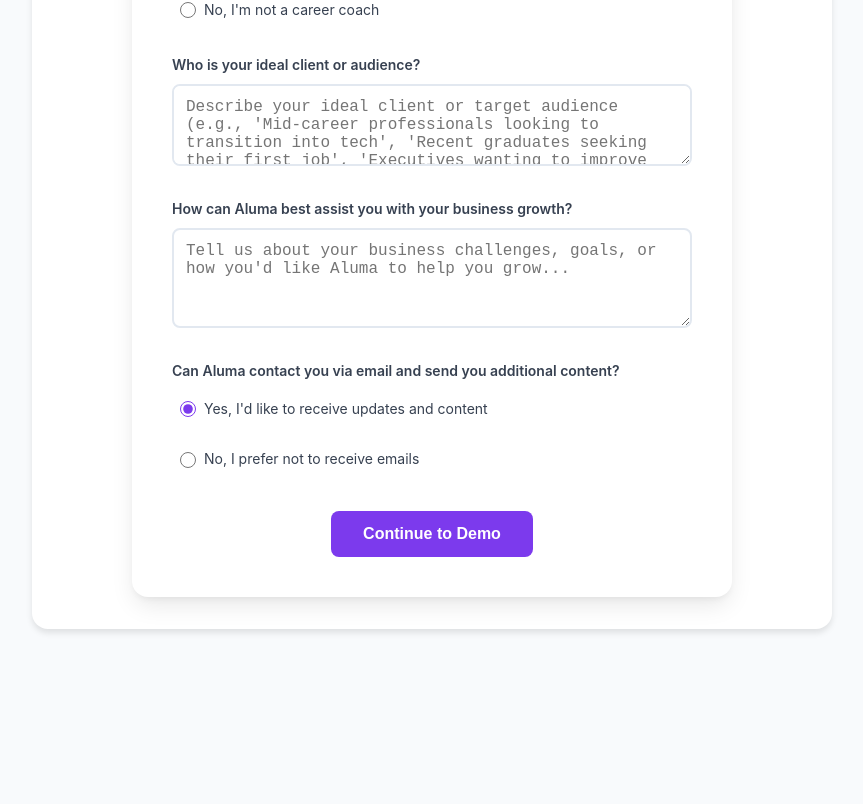
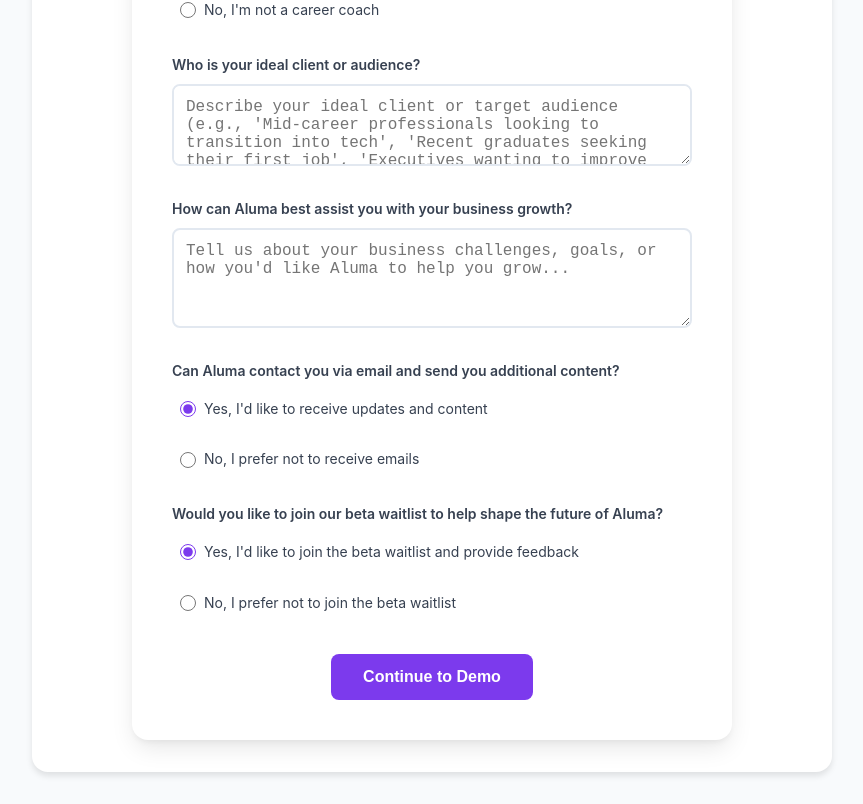
Before and after one commit to yaping-000/aluma-demo, a React (Vite) app in the folder frontend/: page /demo in a window 1280 px wide. Shown: the part 960-1764 px from the top of the page, without its empty margins (208-1071 px from the left). Before the commit the page ends 1621 px from the top, so only its background shows below. Built offline with nearby package versions, Linux system fonts and the light colour scheme; no server answers; the HTML template or start-up script is replaced by a standard one.

Commit message:
update contact form and demo onboarding form

```diff
--- a/frontend/src/components/ContactUs.jsx
+++ b/frontend/src/components/ContactUs.jsx
@@ -211,10 +211,7 @@
               </div>
               <div className="option-card secondary">
                 <h3>Schedule a call</h3>
-                <p>
-                  Book a quick intro call to see how Aluma can help—no hard
-                  sell.
-                </p>
+                <p>Book a quick intro call to see how Aluma can help.</p>
                 <button
                   className="schedule-button"
                   data-cal-namespace="aluma-intros"
@@ -248,8 +245,7 @@
               <div className="form-container">
                 <h2>Contact Form</h2>
                 <p className="form-description">
-                  Tell us about yourself and your needs. We'll get back to you
-                  with personalized information.
+                  Tell us about yourself and your needs. Join our beta waitlist!
                 </p>
 
                 {/* Name - Required */}
--- a/frontend/src/components/Demo.jsx
+++ b/frontend/src/components/Demo.jsx
@@ -16,6 +16,7 @@
     idealClient: "",
     goals: "",
     emailContact: "Yes",
+    betaWaitlistConsent: "Yes",
   })
   const [file, setFile] = useState(null)
   const [isUploading, setIsUploading] = useState(false)
--- a/frontend/src/components/HeroSection.jsx
+++ b/frontend/src/components/HeroSection.jsx
@@ -100,7 +100,7 @@
 
               <motion.div variants={buttonVariants} whileHover="hover">
                 <Link to="/contact" className="cta-secondary">
-                  Contact Us – Partner with Us
+                  Contact Us – Join the Beta Waitlist
                 </Link>
               </motion.div>
             </motion.div>
--- a/frontend/src/components/Onboarding.jsx
+++ b/frontend/src/components/Onboarding.jsx
@@ -49,6 +49,11 @@
         },
         body: JSON.stringify({
           ...formData,
+          betaWaitlistConsent:
+            formData.betaWaitlistConsent === "Yes" ||
+            formData.betaWaitlistConsent === true,
+          emailContact:
+            formData.emailContact === "Yes" || formData.emailContact === true,
           formSource: "demo",
         }),
       })
@@ -295,6 +300,40 @@
           </div>
         </div>
 
+        {/* Beta Waitlist Consent */}
+        <div className="form-field">
+          <label className="form-label">
+            Would you like to join our beta waitlist to help shape the future of
+            Aluma?
+          </label>
+          <div className="radio-group">
+            <label className="radio-option">
+              <input
+                type="radio"
+                name="betaWaitlistConsent"
+                value="Yes"
+                checked={formData.betaWaitlistConsent === "Yes"}
+                onChange={handleFieldChange}
+              />
+              <span className="radio-label">
+                Yes, I'd like to join the beta waitlist and provide feedback
+              </span>
+            </label>
+            <label className="radio-option">
+              <input
+                type="radio"
+                name="betaWaitlistConsent"
+                value="No"
+                checked={formData.betaWaitlistConsent === "No"}
+                onChange={handleFieldChange}
+              />
+              <span className="radio-label">
+                No, I prefer not to join the beta waitlist
+              </span>
+            </label>
+          </div>
+        </div>
+
         {/* Submit Button */}
         <div className="form-actions">
           <button
--- a/frontend/src/components/Results.jsx
+++ b/frontend/src/components/Results.jsx
@@ -102,7 +102,7 @@
       {isGenerating ? (
         <div className="generation-status">
           <div className="loading-spinner"></div>
-          <p>Aluma is creating your content...</p>
+          <p>Aluma is creating your content in your authentic voice...</p>
           <p className="generation-hint">This may take a few moments</p>
         </div>
       ) : (
@@ -118,8 +118,8 @@
                 )}
               </p>
 
-              {/* Beta Waitlist Section */}
-              {formData.email && (
+              {/* Beta Waitlist Section - Only show if user initially selected "No" */}
+              {formData.email && formData.betaWaitlistConsent === "No" && (
                 <div className="beta-waitlist-section">
                   <p className="beta-prompt">
                     Want to shape the future of Aluma? Drop your feedback and
```
